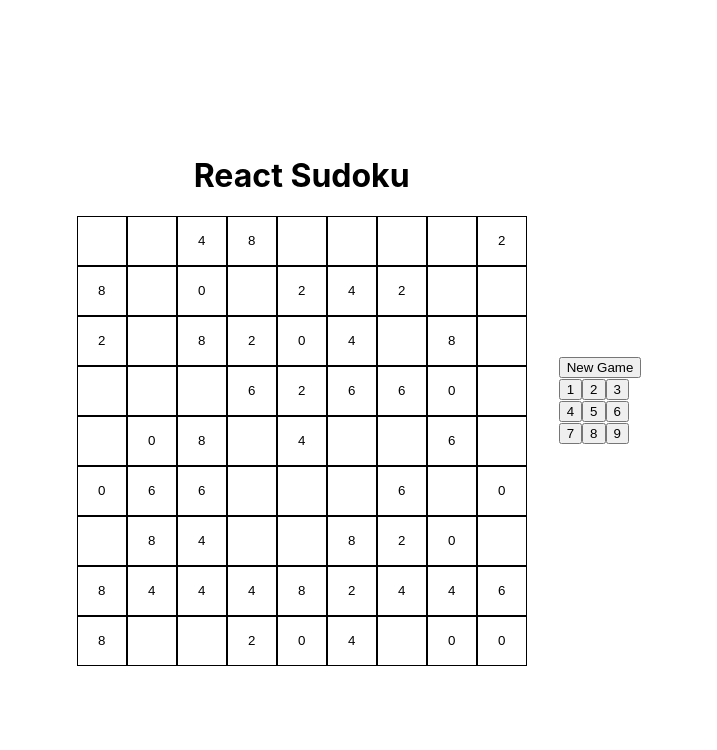
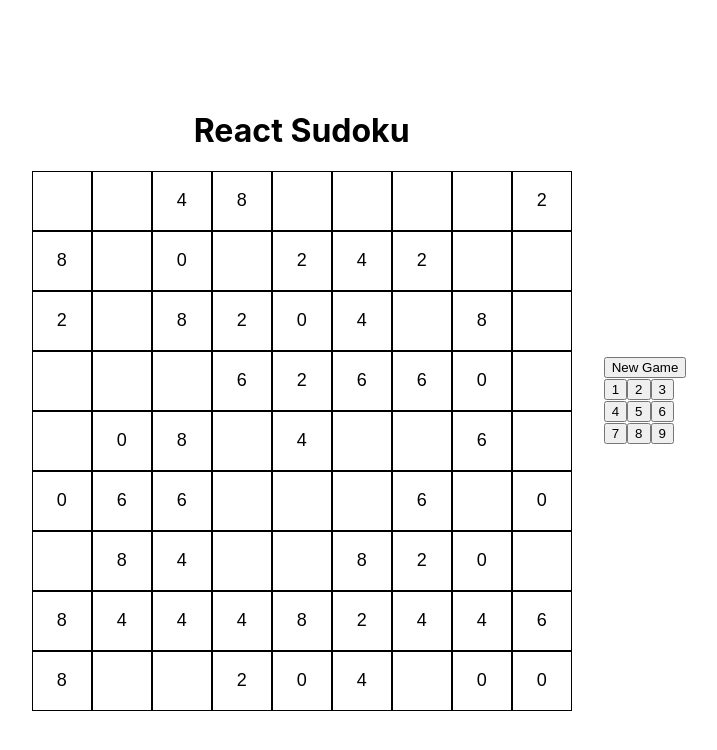
Before and after one commit to stephenc222/react-sudoku, a React (Create React App) app: page / in a window 1280 px wide. Shown: the top 750 px of the page, without its empty margins (265-982 px from the left). Built offline with nearby package versions, Linux system fonts and the light colour scheme.

Commit message:
adds global onKeyDown for active cell value set listener

```diff
--- a/src/App.tsx
+++ b/src/App.tsx
@@ -73,6 +73,24 @@
     }
   }, [reset])
 
+  useEffect(() => {
+    const onKeyDown = (event: KeyboardEvent) => {
+      if (
+        event.code.match(/Digit[0-9]/) &&
+        activeCell?.id &&
+        !activeCell?.config
+      ) {
+        const value = parseInt(event.key)
+        const nextBoard = board.slice()
+        nextBoard[activeCell.id.row][activeCell.id.column].value = value
+        setBoard(nextBoard)
+      }
+    }
+    document.addEventListener("keydown", onKeyDown)
+
+    return () => document.removeEventListener("keydown", onKeyDown)
+  }, [board, activeCell])
+
   return (
     <div
       style={{
--- a/src/Board.tsx
+++ b/src/Board.tsx
@@ -17,8 +17,9 @@
   <button
     onClick={onClick}
     style={{
-      width: 50,
-      height: 50,
+      width: 60,
+      height: 60,
+      fontSize: 18,
       padding: "0.5em",
       border: "1px solid black",
       backgroundColor: active
```
